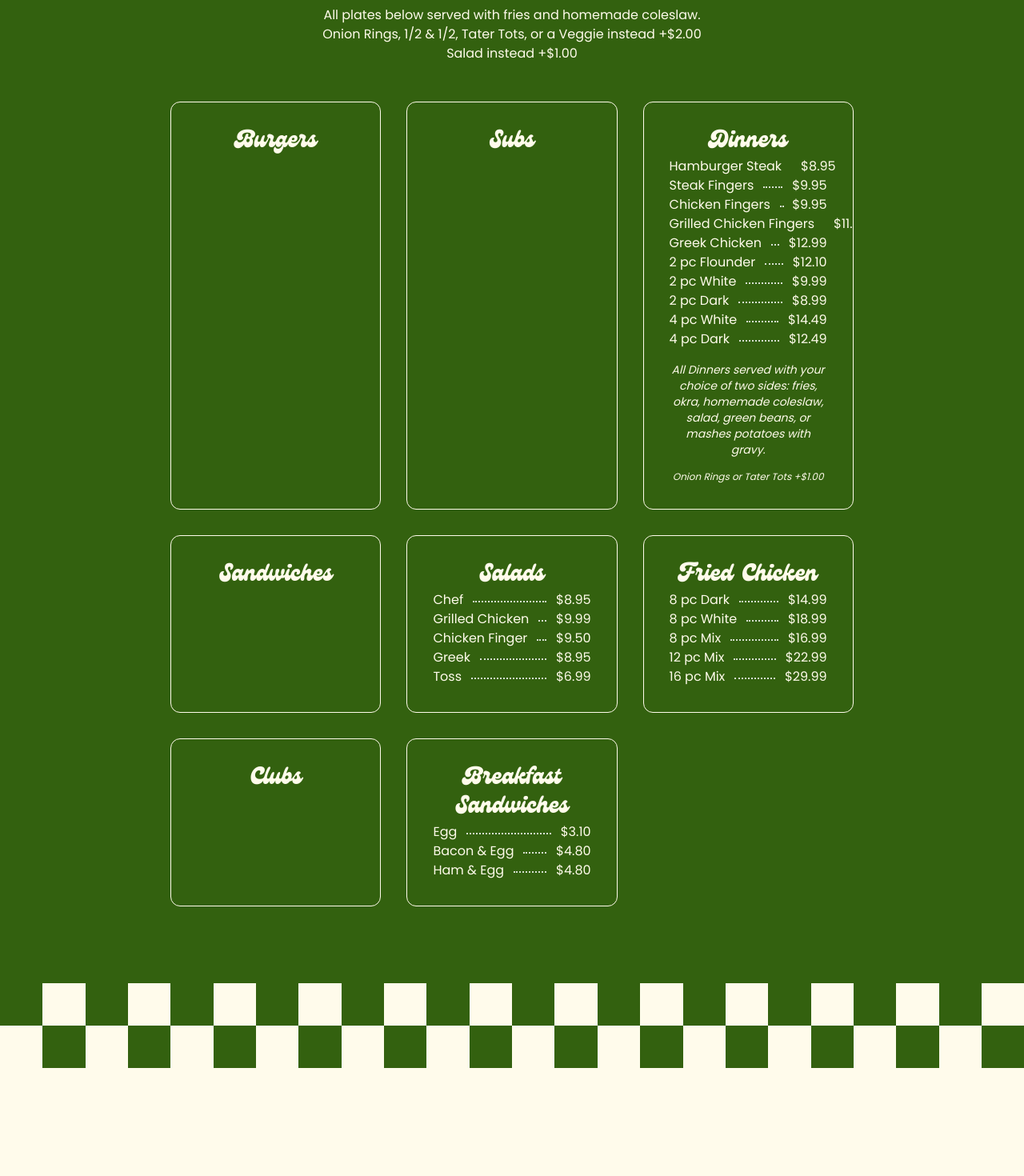
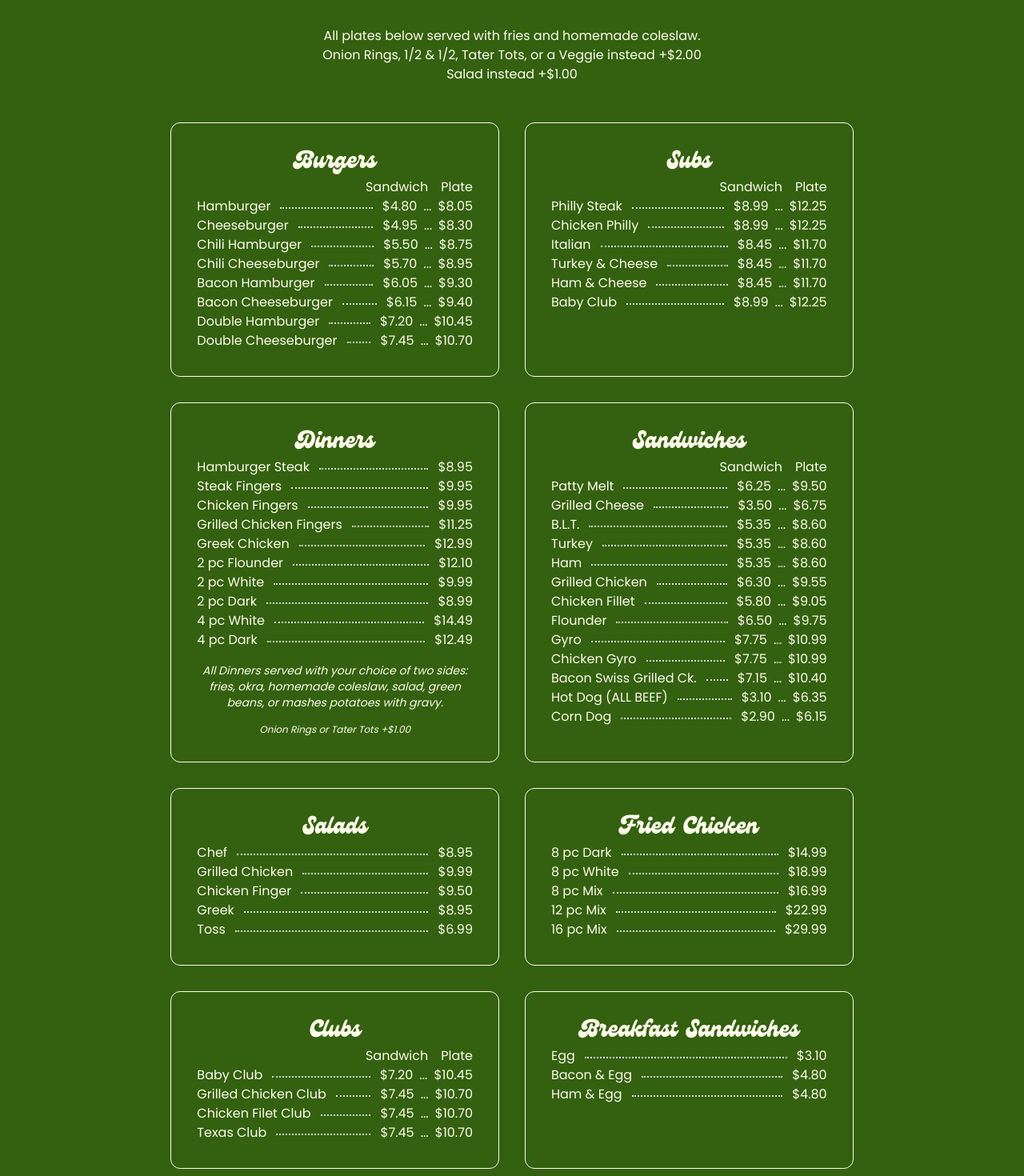
Before and after one commit to ValentinaValverde/the-clock-on-cedar-lane, a Next.js app: page / in a window 1280 px wide. Shown: the part 2820-4290 px from the top of the page at 80% size. Built offline with nearby package versions, Linux system fonts and the light colour scheme.

Commit message:
create component for menu items with two price tags and implement with data

```diff
--- /dev/null
+++ b/app/components/DoublePriceMenuRow.tsx
@@ -0,0 +1,26 @@
+type MenuRowProps = {
+  name: string;
+  sandwichPrice: string;
+  platePrice: string;
+};
+
+export default function DoublePriceMenuRow({
+  name,
+  sandwichPrice,
+  platePrice,
+}: MenuRowProps) {
+  return (
+    <div className="menu-row">
+      <span className="menu-name">{name}</span>
+
+      {/* dot leader */}
+      <span className="menu-leader" aria-hidden="true" />
+
+      <div className="menu-prices">
+        <span className="menu-price">${sandwichPrice}</span>
+        <span className="px-2">...</span>
+        <span className="menu-price">${platePrice}</span>
+      </div>
+    </div>
+  );
+}
--- a/app/components/MenuSection.tsx
+++ b/app/components/MenuSection.tsx
@@ -1,5 +1,6 @@
 import CheckeredPattern from './CheckeredPattern';
 import MenuRow from './MenuRow';
+import DoublePriceMenuRow from './DoublePriceMenuRow';
 import {
   sidesData,
   burgersData,
@@ -21,7 +22,7 @@ export default function MenuSection() {
         </h2>
 
         {/* menu #1 container */}
-        <div className="grid grid-cols-1 md:grid-cols-2 lg:grid-cols-3 gap-8 text-light-green">
+        <div className="grid grid-cols-1 md:grid-cols-2 gap-8 text-light-green">
           <div className="border border-light-green p-8 rounded-xl overflow-hidden">
             <p className="text-center genty text-3xl">Sides</p>
 
@@ -57,13 +58,43 @@ export default function MenuSection() {
           <p>Onion Rings, 1/2 & 1/2, Tater Tots, or a Veggie instead +$2.00</p>
           <p>Salad instead +$1.00</p>
         </div>
-        <div className="grid grid-cols-1 md:grid-cols-2 lg:grid-cols-3 gap-8 text-light-green">
+        <div className="grid grid-cols-1 md:grid-cols-2 gap-8 text-light-green">
           <div className="border border-light-green p-8 rounded-xl overflow-hidden">
             <p className="text-center genty text-3xl">Burgers</p>
+
+            <div className="flex justify-end gap-4">
+              <p>Sandwich</p>
+              <p>Plate</p>
+            </div>
+
+            {burgersData.map((data, index) => (
+              <div key={index}>
+                <DoublePriceMenuRow
+                  name={data.name}
+                  sandwichPrice={data.sandwichPrice}
+                  platePrice={data.platePrice}
+                />
+              </div>
+            ))}
           </div>
 
           <div className="border border-light-green p-8 rounded-xl overflow-hidden">
             <p className="text-center genty text-3xl">Subs</p>
+
+            <div className="flex justify-end gap-4">
+              <p>Sandwich</p>
+              <p>Plate</p>
+            </div>
+
+            {subsData.map((data, index) => (
+              <div key={index}>
+                <DoublePriceMenuRow
+                  name={data.name}
+                  sandwichPrice={data.sandwichPrice}
+                  platePrice={data.platePrice}
+                />
+              </div>
+            ))}
           </div>
 
           <div className="border border-light-green p-8 rounded-xl overflow-hidden">
@@ -87,6 +118,21 @@ export default function MenuSection() {
 
           <div className="border border-light-green p-8 rounded-xl overflow-hidden">
             <p className="text-center genty text-3xl">Sandwiches</p>
+
+            <div className="flex justify-end gap-4">
+              <p>Sandwich</p>
+              <p>Plate</p>
+            </div>
+
+            {sandwichesData.map((data, index) => (
+              <div key={index}>
+                <DoublePriceMenuRow
+                  name={data.name}
+                  sandwichPrice={data.sandwichPrice}
+                  platePrice={data.platePrice}
+                />
+              </div>
+            ))}
           </div>
 
           <div className="border border-light-green p-8 rounded-xl overflow-hidden">
@@ -111,6 +157,21 @@ export default function MenuSection() {
 
           <div className="border border-light-green p-8 rounded-xl overflow-hidden">
             <p className="text-center genty text-3xl">Clubs</p>
+
+            <div className="flex justify-end gap-4">
+              <p>Sandwich</p>
+              <p>Plate</p>
+            </div>
+
+            {clubsData.map((data, index) => (
+              <div key={index}>
+                <DoublePriceMenuRow
+                  name={data.name}
+                  sandwichPrice={data.sandwichPrice}
+                  platePrice={data.platePrice}
+                />
+              </div>
+            ))}
           </div>
 
           <div className="border border-light-green p-8 rounded-xl overflow-hidden">
--- a/app/globals.css
+++ b/app/globals.css
@@ -40,3 +40,11 @@ body {
   border-bottom: 2px dotted rgba(255, 255, 255, 0.8);
   transform: translateY(-2px);
 }
+
+.menu-header {
+  display: flex;
+  margin-bottom: 8px;
+  font-size: 12px;
+  font-weight: 600;
+  opacity: 0.7;
+}
```
